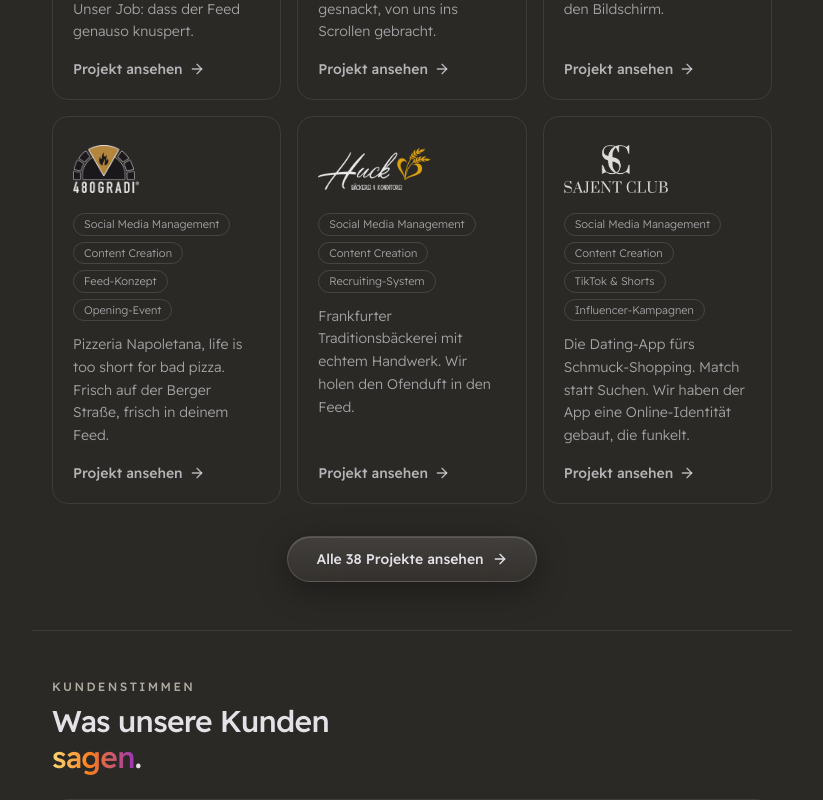
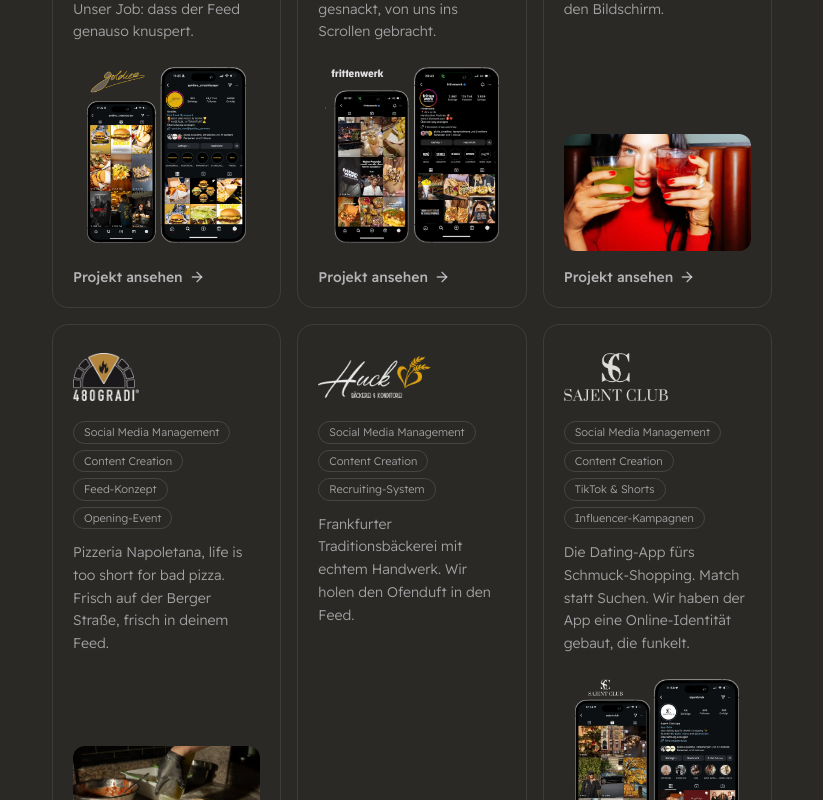
Before and after one commit to giuliacavallino/grid-agency, a Next.js app: page / in a window 1280 px wide. Shown: the part 4440-5240 px from the top of the page, without its empty margins (228-1051 px from the left). Built offline with nearby package versions, Linux system fonts and the light colour scheme; no server answers; the database is empty.

Commit message:
Projekt-Karten mit Content-Vorschau, Button ohne Projektzahl
Co-Authored-By: Claude Fable 5 <noreply@anthropic.com>
Claude-Session: https://claude.ai/code/session_01Q5AvEREFkjksA2akmn1vgJ

```diff
--- a/src/components/app/ProjektCard.tsx
+++ b/src/components/app/ProjektCard.tsx
@@ -56,6 +56,24 @@ export function ProjektCard({
         </p>
       )}
 
+      {/* Content-Vorschau: Fotos füllen die Fläche, freigestellte
+          Mockups stehen frei auf dem Kartengrund. */}
+      {client.heroImage && (
+        <div className="mt-4 overflow-hidden rounded-xl">
+          {/* eslint-disable-next-line @next/next/no-img-element */}
+          <img
+            src={client.heroImage}
+            alt={`${client.name}, Einblick in den Content`}
+            loading="lazy"
+            className={
+              client.heroImageFit === "contain"
+                ? "mx-auto h-48 w-auto object-contain py-2 transition-transform duration-300 group-hover:scale-[1.03]"
+                : "aspect-[16/10] w-full object-cover transition-transform duration-300 group-hover:scale-[1.03]"
+            }
+          />
+        </div>
+      )}
+
       <span className="mt-4 inline-flex items-center gap-1.5 text-sm font-medium text-snow/75 transition-colors group-hover:text-snow">
         Projekt ansehen
         <ArrowRight
--- a/src/components/app/ProjekteTeaser.tsx
+++ b/src/components/app/ProjekteTeaser.tsx
@@ -54,7 +54,7 @@ export function ProjekteTeaser() {
           href="/projekte"
           className="glass flex items-center justify-center gap-2 rounded-full px-7 py-3 text-sm font-medium text-snow transition-all active:scale-[0.97]"
         >
-          Alle {clients.length} Projekte ansehen
+          Alle Projekte ansehen
           <ArrowRight className="h-4 w-4" strokeWidth={2} />
         </Link>
       </motion.div>
--- a/src/lib/content.ts
+++ b/src/lib/content.ts
@@ -16,6 +16,10 @@ export type Client = {
   /** Was GRID für die Marke gemacht hat — als Chips in der
    * Kundenansicht. Ohne Angabe greifen die Kernleistungen. */
   tags?: string[];
+  /** Content-Vorschau für die Projekt-Karte (Pfad unter /public). */
+  heroImage?: string;
+  /** "contain" für freigestellte Mockups, sonst füllt das Bild die Fläche. */
+  heroImageFit?: "cover" | "contain";
   /** What GRID actually did for this brand — shown as "Der Case". */
   caseStudy?: string;
   /** Extra per-client sections (Events, Behind the Scenes, Rebranding …). */
@@ -64,6 +68,8 @@ export const clients: Client[] = [
   },
   {
     name: "Goldies",
+    heroImage: "/cases/goldies.webp",
+    heroImageFit: "contain",
     tags: ["Social Media Management", "Content Creation", "YouTube", "Brand-Kollaborationen"],
     logo: "/clients/goldies.png",
     height: 34,
@@ -75,6 +81,8 @@ export const clients: Client[] = [
   },
   {
     name: "Frittenwerk",
+    heroImage: "/cases/frittenwerk.webp",
+    heroImageFit: "contain",
     tags: ["Social Media Management", "Content Creation", "TikTok", "Brand-Kollaborationen"],
     logo: "/clients/frittenwerk.png",
     height: 22,
@@ -92,6 +100,7 @@ export const clients: Client[] = [
   },
   {
     name: "Casa Beef",
+    heroImage: "/referenzen/casa-beef/1.webp",
     tags: ["Social Media Management", "Content Creation", "Rebranding", "Opening-Event"],
     /* Aufgehellte Lila-Variante: das dunkle Brand-Lila (#37255B) hätte
        auf dem Sky-Hintergrund kaum Kontrast. */
@@ -220,6 +229,7 @@ export const clients: Client[] = [
   },
   {
     name: "480 GRADI",
+    heroImage: "/referenzen/480-gradi/4.webp",
     tags: ["Social Media Management", "Content Creation", "Feed-Konzept", "Opening-Event"],
     logo: "/clients/480gradi.png",
     height: 44,
@@ -386,6 +396,8 @@ export const clients: Client[] = [
   },
   {
     name: "Sajent Club",
+    heroImage: "/cases/sajent-club.webp",
+    heroImageFit: "contain",
     tags: ["Social Media Management", "Content Creation", "TikTok & Shorts", "Influencer-Kampagnen"],
     logo: "/clients/sajent-club.png",
     height: 48,
```
